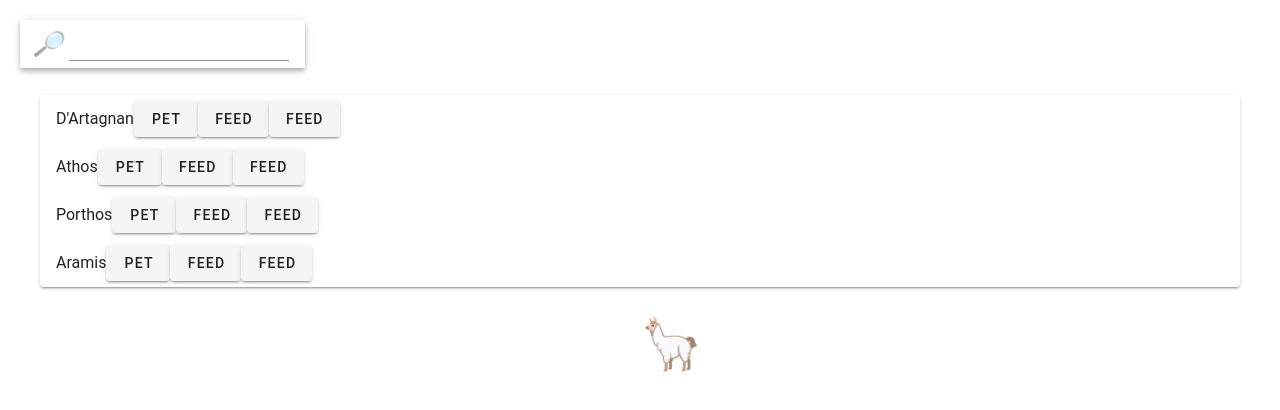
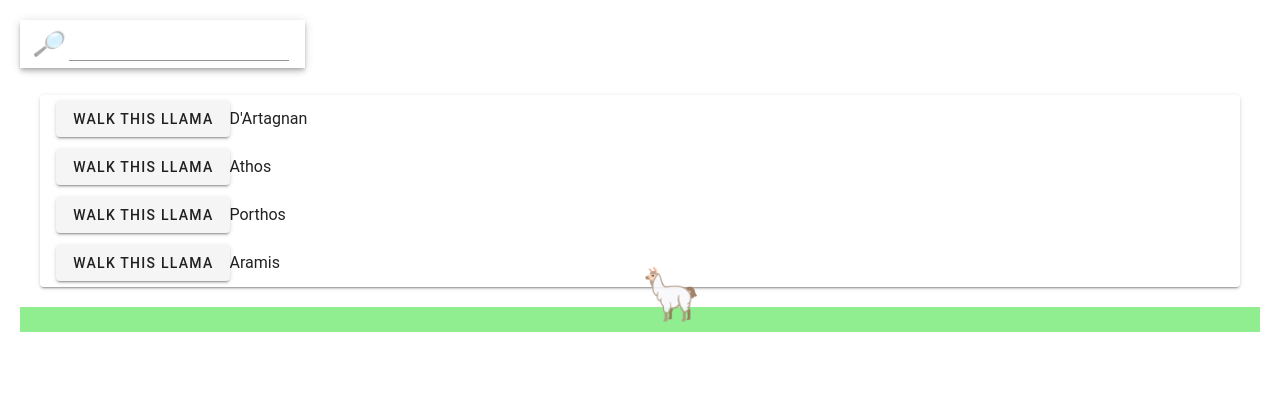
Before and after one commit to MrCube42/Llama-Farm, a Vue app: page / in a window 1280 px wide. Shown: the top 410 px of the page. Built offline with nearby package versions, Linux system fonts and the light colour scheme; the HTML template or start-up script is replaced by a standard one.

Commit message:
refactor: extract walkable llama

```diff
--- a/src/components/Llamas.vue
+++ b/src/components/Llamas.vue
@@ -11,14 +11,19 @@
     </v-toolbar>
     <v-card class="host">
       <v-list-item v-for="llama in filteredLlamas" :key="llama.id">
+        <v-btn @click="walkTheLlama(llama)">Walk this Llama</v-btn>
         <span>{{ llama.name }}</span>
-        <v-btn @click="petLlama(llama)">Pet</v-btn>
-        <v-btn @click="feedLlama(llama)">Feed</v-btn>
-        <v-btn @click="walkTheLlama(llama)">Feed</v-btn>
       </v-list-item>
     </v-card>
     <div class="walking-area">
-      <span class="llama" :style="{ left: llamaPosition + '%' }">🦙</span>
+      <span
+        class="llama"
+        :style="{
+          left: llamaPosition + '%',
+          transform: llamaDirection === 'right' ? 'scaleX(-1)' : 'scaleX(1)',
+        }"
+        >🦙</span
+      >
     </div>
   </div>
 </template>
@@ -26,45 +31,29 @@
 <script lang="ts">
 import { Llama } from "./Llama"
 import { useSearchableLlamas } from "@/composables/searchable-llamas"
+import { useWalkableLlama } from "@/composables/walkable-llama"
 import { defineComponent } from "@vue/composition-api"
 
 export default defineComponent({
   setup() {
     const { searchText, filteredLlamas } = useSearchableLlamas()
+    const { llamaPosition, llamaDirection } = useWalkableLlama()
 
     return {
       searchText,
       filteredLlamas,
+      llamaPosition,
+      llamaDirection,
     }
   },
   data() {
     return {
       selectedLlama: undefined as undefined | Llama,
-      llamaPosition: 50,
     }
   },
-  mounted() {
-    window.addEventListener("keydown", this.handleKeydown)
-  },
   methods: {
-    handleKeydown(key: KeyboardEvent) {
-      if (key.key === "ArrowLeft") {
-        if (this.llamaPosition > 0) {
-          this.llamaPosition--
-        }
-      } else if (key.key === "ArrowRight") {
-        if (this.llamaPosition < 100) {
-          this.llamaPosition++
-        }
-      }
-    },
-    petLlama(llama: Llama) {
+    walkTheLlama(llama: Llama) {
       console.log(`Good boy, ${llama.name}. *pet* *pet*`)
-    },
-    feedLlama(llama: Llama) {
-      console.log(`Here is a carrot for you, ${llama.name}.`)
-    },
-    walkTheLlama(llama: Llama) {
       this.selectedLlama = llama
     },
   },
@@ -77,10 +66,16 @@ export default defineComponent({
 }
 .walking-area {
   width: 100%;
+  height: 25px;
   position: relative;
+  background: lightgreen;
 }
 .llama {
   position: absolute;
   font-size: 50px;
+  bottom: 0;
+  transform-origin: 50% 0;
+  transform: scaleX(-1);
+  margin-right: -25px;
 }
 </style>
--- /dev/null
+++ b/src/composables/walkable-llama.ts
@@ -0,0 +1,30 @@
+import { onMounted, onUnmounted, ref } from "@vue/composition-api"
+
+export function useWalkableLlama() {
+  const llamaPosition = ref(50)
+  const llamaDirection = ref("left")
+
+  const handleKeydown = (event: KeyboardEvent) => {
+    if (event.key === "ArrowLeft") {
+      if (llamaPosition.value > 0) {
+        llamaPosition.value--
+        llamaDirection.value = "left"
+      }
+    } else if (event.key === "ArrowRight") {
+      if (llamaPosition.value < 100) {
+        llamaPosition.value++
+        llamaDirection.value = "right"
+      }
+    }
+  }
+
+  onMounted(() => {
+    window.addEventListener("keydown", handleKeydown)
+  })
+
+  onUnmounted(() => {
+    window.removeEventListener("keydown", handleKeydown)
+  })
+
+  return { llamaPosition, llamaDirection }
+}
```
